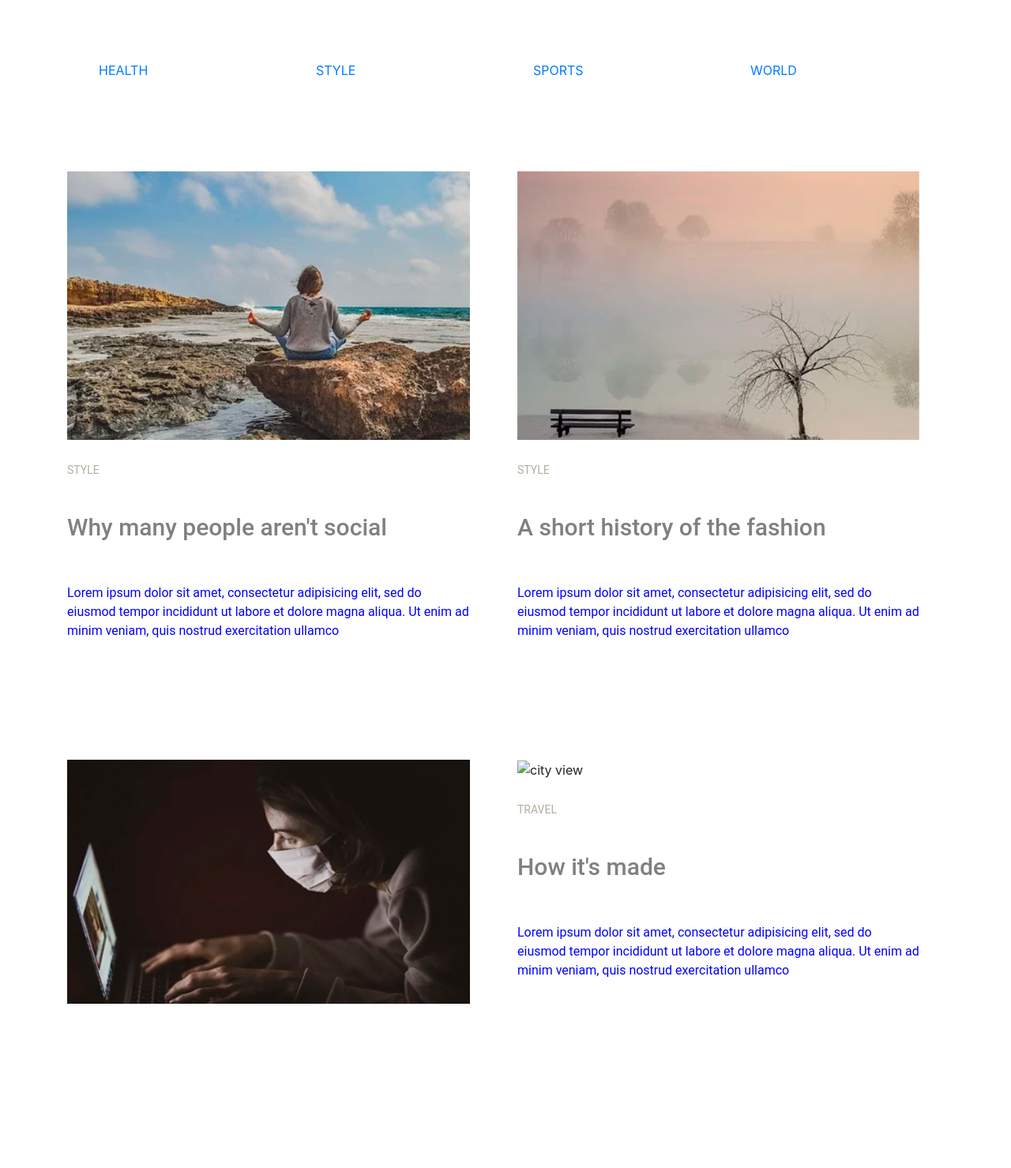
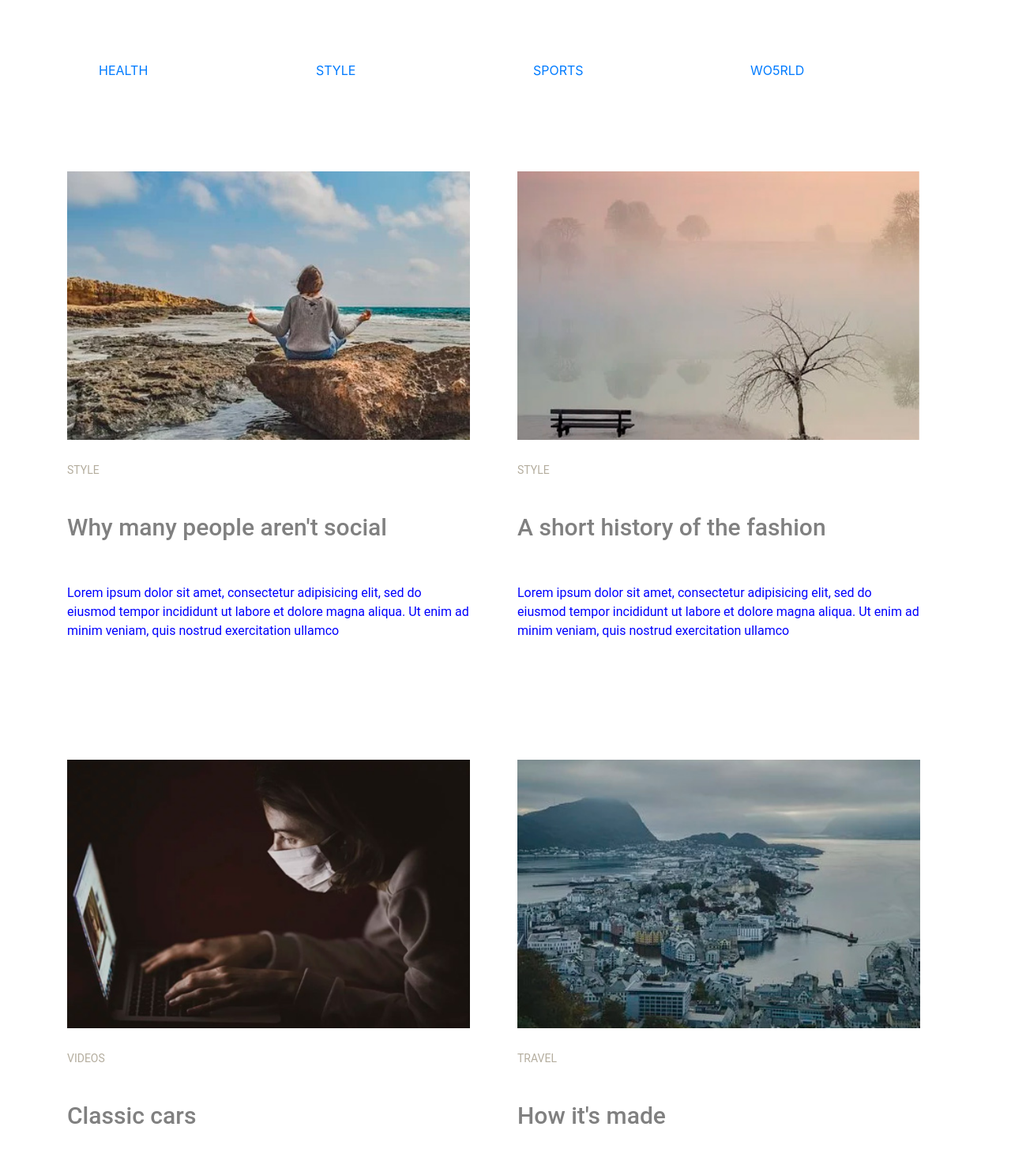
Before and after one commit to EugeneFedorov89/New-Repo, a plain HTML site: page index.html in a window 1280 px wide. Shown: the top 1479 px of the page at 79% size. Drawn offline with nearby package versions, Linux system fonts and the light colour scheme.

Commit message:
Update index.html

```diff
--- a/index.html
+++ b/index.html
@@ -23,7 +23,7 @@
                     <a href="/">SPORTS</a>
                 </li>
                 <li class="col">
-                    <a href="/">WORLD</a>
+                    <a href="/">WO5RLD</a>
                 </li>
             </ul>
         </nav>
@@ -64,7 +64,7 @@
                 </p>
             </section>
             <section class="col-md">
-                <img width="photo/img_04.jpg" alt="city view">
+                <img src="photo/img_04.jpg" width="200" alt="city view">
                 <p class="par">TRAVEL</p>
                 <h3>How it's made</h3>
                 <p class="main_p">
```
